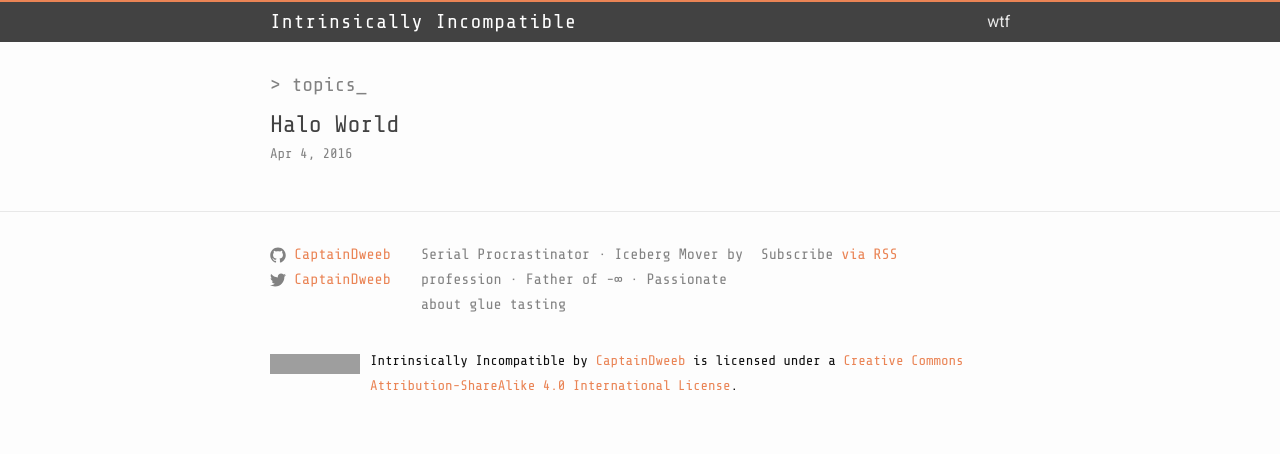
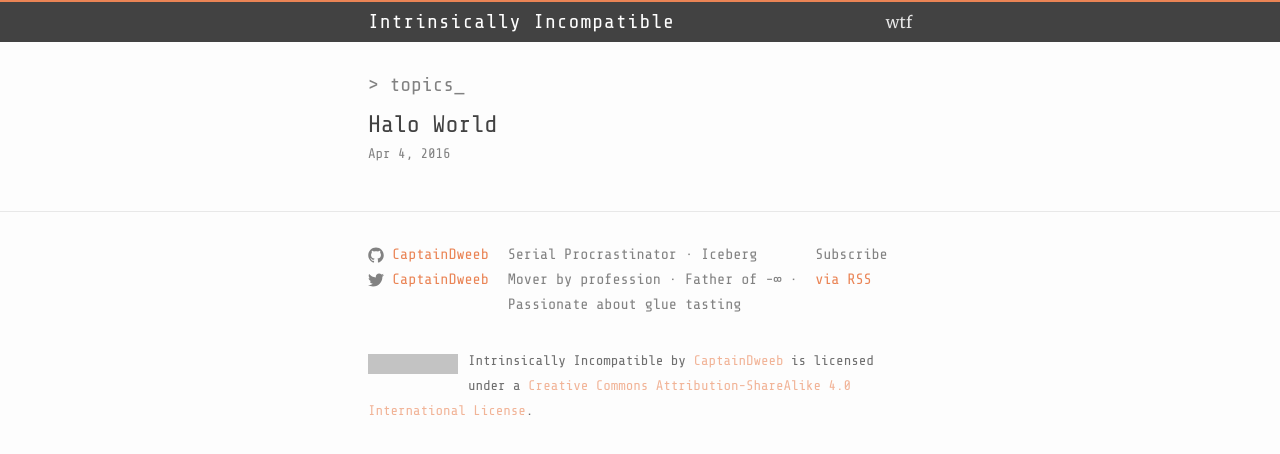
Before and after one commit to captaindweeb/captaindweeb.github.io, a Jekyll site: the page built from index.html, in a window 1280 px wide. Shown: the top 454 px of the page. Built offline with Jekyll 4.4.1, drawn with Linux system fonts in a browser that asks for light colours; grey boxes are pictures that could not be loaded.

Commit message:
Design retouches

```diff
--- a/_includes/footer.html
+++ b/_includes/footer.html
@@ -3,7 +3,7 @@
   <div class="wrapper">
 
     <div class="footer-col-wrapper">
-      <div class="footer-col footer-col-2">
+      <div class="footer-col footer-col-1">
         <ul class="social-media-list">
           {% if site.github_username %}
           <li>
@@ -23,7 +23,7 @@
         <p>{{ site.description }}</p>
       </div>
 
-      <div class="footer-col footer-col-1">
+      <div class="footer-col footer-col-2">
       <p class="rss-subscribe">Subscribe <a href="{{ "/feed.xml" | prepend: site.baseurl }}">via RSS</a></p>
       </div>
 
--- a/_includes/head.html
+++ b/_includes/head.html
@@ -6,7 +6,7 @@
   <title>{% if page.title %}{{ page.title }} - {% endif %}{{ site.title }}</title>
   <meta name="description" content="{% if page.excerpt %}{{ page.excerpt | strip_html | strip_newlines | truncate: 160 }}{% else %}{{ site.description }}{% endif %}">
 
-  <link href="https://fonts.googleapis.com/css?family=Roboto|Share+Tech+Mono" rel="stylesheet">
+  <link href="https://fonts.googleapis.com/css?family=Merriweather|Share+Tech+Mono" rel="stylesheet">
   <link rel="stylesheet" href="{{ "/css/main.css" | prepend: site.baseurl }}">
   <link rel="canonical" href="{{ page.url | replace:'index.html','' | prepend: site.baseurl | prepend: site.url }}">
   <link rel="alternate" type="application/rss+xml" title="{{ site.title }}" href="{{ "/feed.xml" | prepend: site.baseurl | prepend: site.url }}">
--- a/_sass/_base.scss
+++ b/_sass/_base.scss
@@ -171,8 +171,9 @@ pre {
  * Wrapper
  */
 .wrapper {
-    max-width: -webkit-calc(#{$content-width} - (#{$spacing-unit} * 2));
-    max-width:         calc(#{$content-width} - (#{$spacing-unit} * 2));
+    //max-width: -webkit-calc(#{$content-width} - (#{$spacing-unit} * 2));
+    //max-width:         calc(#{$content-width} - (#{$spacing-unit} * 2));
+    max-width: 34em;
     margin-right: auto;
     margin-left: auto;
     padding-right: $spacing-unit;
--- a/_sass/_layout.scss
+++ b/_sass/_layout.scss
@@ -128,10 +128,14 @@
 }
 
 .license {
+  opacity: 0.6;
   font-size: 14px;
   font-family: "Share Tech Mono", monospace;
   img {
     margin-top: 6px;
+  }
+  &:hover {
+    opacity: 1;
   }
   div:first-child {
     float: left;
@@ -165,8 +169,8 @@
 }
 
 .footer-col-1 {
-    width: -webkit-calc(35% - (#{$spacing-unit} / 2));
-    width:         calc(35% - (#{$spacing-unit} / 2));
+    width: -webkit-calc(25% - (#{$spacing-unit} / 2));
+    width:         calc(25% - (#{$spacing-unit} / 2));
 }
 
 .footer-col-2 {
@@ -175,8 +179,8 @@
 }
 
 .footer-col-3 {
-    width: -webkit-calc(45% - (#{$spacing-unit} / 2));
-    width:         calc(45% - (#{$spacing-unit} / 2));
+    width: -webkit-calc(55% - (#{$spacing-unit} / 2));
+    width:         calc(55% - (#{$spacing-unit} / 2));
 }
 
 @include media-query($on-laptop) {
--- a/css/main.scss
+++ b/css/main.scss
@@ -6,7 +6,7 @@
 
 
 // Our variables
-$base-font-family: "Roboto", sans-serif;
+$base-font-family: "Merriweather", sans-serif;
 $base-font-size:   1em;
 $base-font-weight: 400;
 $small-font-size:  $base-font-size * 0.875;
```
